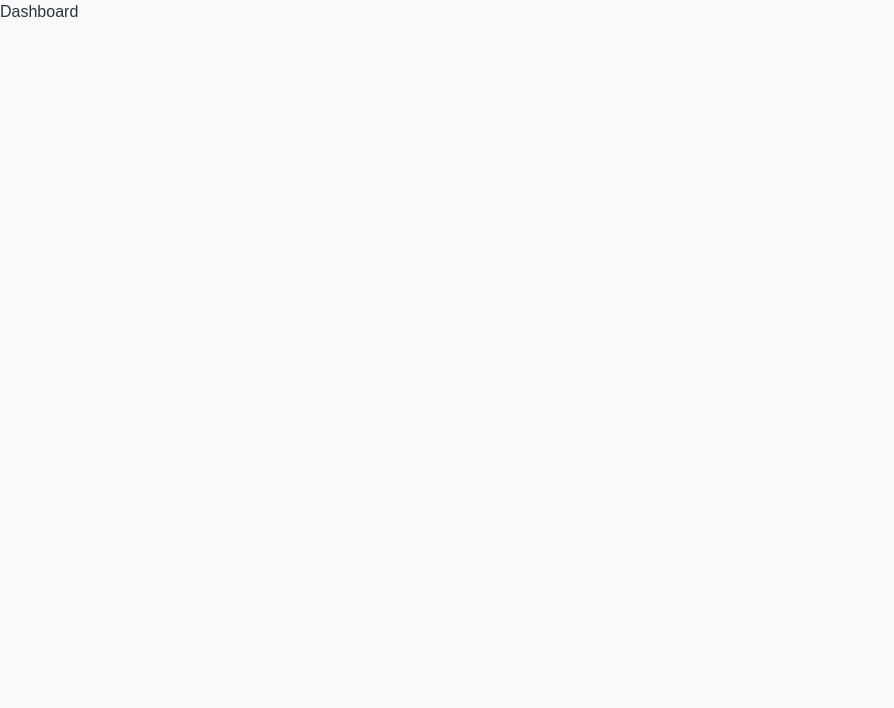
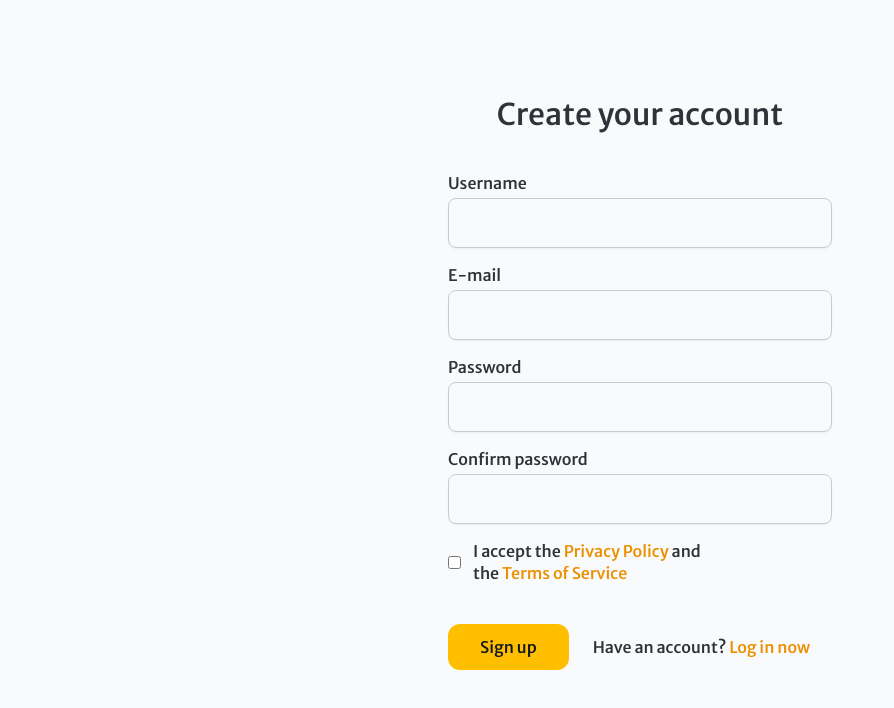
Before and after one commit to AlexanderJinoridze/multiplication-practice-app, a React (Create React App) app in the folder client/: page /account/registration in a window 1280 px wide. Before the commit this address led to /dashboard. Shown: the top 708 px of the page, without its empty margins (0-894 px from the left). Built offline with nearby package versions, Linux system fonts and the light colour scheme; the HTML template or start-up script is replaced by a standard one.

Commit message:
Add navbar draft

```diff
--- a/client/src/App.js
+++ b/client/src/App.js
@@ -1,9 +1,8 @@
 import React from "react";
 import useRoutes from "./routes";
-import { Link } from "react-router-dom";
 
 export default function App() {
-    const routes = useRoutes(true);
+    const routes = useRoutes(false);
 
     return (
         <div>
--- /dev/null
+++ b/client/src/components/Navbar.js
@@ -0,0 +1,18 @@
+import React from "react";
+import { Link } from "react-router-dom";
+
+export default function Navbar() {
+    return(
+        <nav>
+            <div>
+                <h1 className="text-2xl">Logo Placeholder</h1>
+            </div>
+            <div>
+                <Link to="/account/login">Log in</Link>
+                <span> | </span>
+                <Link to="/account/registration">Registration</Link>
+                <button></button>
+            </div>
+        </nav>
+    );
+}
--- /dev/null
+++ b/client/src/css/base.style.css
@@ -0,0 +1,187 @@
+@tailwind base;
+
+@layer base {
+    body,
+    article, section, nav, aside, header, footer, address, main,
+    p, blockquote, ol, ul, li, figure, figcaption, div, hr,
+    h1, h2, h3, h4, h5, h6,
+    a, em, strong, cite, q, dfn, abbr, time, mark, span, br, wbr, small, i, b, u, s, sub, sup, ins, del,
+    img, iframe,
+    table, tr, td, th, caption, tbody, thead, tfoot, colgroup, col,
+    form, input, textarea, label, button {
+        @apply m-0 p-0 border-0 outline-none leading-snug;
+        box-sizing: border-box;
+        vertical-align: baseline;
+        background: transparent;
+    }
+
+    html {
+        font-size: 16px;
+        font-family: 'Merriweather Sans', sans-serif;
+    }
+
+    body {
+        @apply bg-gray-50 text-gray-800 dark:text-gray-100 dark:bg-gray-800;
+    }
+
+    *:disabled {
+        cursor: not-allowed !important;
+    }
+
+    address {
+        @apply not-italic;
+    }
+
+    h1, h2, h3, h4, h5, h6, p, article, ol, ul, iframe, figure, img, blockquote, table, hr {}
+
+    ol, ul {
+        @apply pl-2;
+    }
+
+    li, caption {
+        @apply mb-3;
+    }
+
+    li:last-child {
+        @apply m-0;
+    }
+
+    figCaption {
+        @apply mt-3;
+    }
+
+    h1 {
+        @apply text-5xl;
+    }
+
+    h2 {
+        @apply text-4xl;
+    }
+
+    h3 {
+        @apply text-3xl;
+    }
+
+    h4 {
+        @apply text-2xl;
+    }
+
+    h5 {
+        @apply text-xl;
+    }
+
+    h6 {
+        @apply text-lg;
+    }
+
+    p, article, li, input, textarea, blockquote {
+        @apply text-base;
+    }
+
+    iframe, label, img, input, textarea, button, svg {
+        @apply block max-w-full;
+    }
+
+    figure {
+        @apply text-center;
+    }
+
+    figure img {
+        margin: 0 auto;
+    }
+
+    sup, sub, small {
+        @apply leading-none;
+        font-size: 80%;
+    }
+
+    sup {
+        vertical-align: super;
+    }
+
+    sub {
+        vertical-align: sub;
+    }
+
+    mark {
+        @apply pb-1 bg-yellow-50 rounded-sm italic font-bold;
+    }
+
+    a {
+        @apply text-yellow-700;
+    }
+
+    a:hover {
+        @apply text-yellow-500;
+    }
+
+    a:active {
+        @apply text-yellow-800;
+    }
+
+    .anchore-no-style a, .anchore-no-style a:hover, .anchore-no-style a:active,
+    a.no-style, a.no-style:hover, a.no-style:active {
+        @apply text-gray-800;
+    }
+
+    abbr[title], dfn[title] {
+        @apply border-b border-dotted;
+        cursor:help;
+    }
+
+    figCaption, caption {
+        @apply text-base italic text-gray-500;
+    }
+
+    table {
+        border-collapse:collapse;
+        border-spacing:0;
+        width: 100%;
+        table-layout: fixed;
+    }
+
+    td, th {
+        @apply py-1 px-6 text-left border border-solid border-gray-400;
+    }
+
+    thead, tfoot {
+        @apply bg-gray-200;
+    }
+
+    hr {
+        @apply h-1 border-t border-solid border-gray-400;
+    }
+
+    input:not([type="submit"],[type="reset"],[type="checkbox"],[type="radio"]), textarea {
+        @apply
+            border-gray-200
+            dark:border-gray-600
+            dark:bg-gray-700
+            focus:border-yellow
+            dark:focus:border-yellow-700
+            w-full
+            py-3
+            px-4
+            mt-1
+            shadow-sm
+            rounded-lg
+            border;
+    }
+
+    input:focus{
+        outline: none;
+        box-shadow: 0 0 0 .2rem rgba(255,191,0, .33);
+    }
+
+    input:not([type="submit"],[type="reset"]):disabled, textarea:disabled {
+        @apply bg-gray-100;
+    }
+
+    textarea {
+        @apply resize-none;
+    }
+
+    .text-block img {
+        @apply rounded-xl mx-auto;
+    }
+}
--- a/client/src/index.css
+++ b/client/src/index.css
@@ -1,19 +1,6 @@
-@tailwind base;
+@import url('https://fonts.googleapis.com/css2?family=Merriweather+Sans:wght@500&display=swap');
+
+@import "./css/base.style.css";
+
 @tailwind components;
 @tailwind utilities;
-
-@import url('https://fonts.googleapis.com/css2?family=Merriweather+Sans:wght@500&display=swap');
-
-body {
-    @apply bg-gray-50 text-gray-800 dark:text-gray-100 dark:bg-gray-800;
-    font-family: 'Merriweather Sans', sans-serif;
-}
-
-input:focus{
-    outline: none;
-    box-shadow: 0 0 0 .2rem rgba(255,191,0, .33);
-}
-
-a {
-    @apply text-yellow-700;
-}
--- a/client/src/pages/HomePage.js
+++ b/client/src/pages/HomePage.js
@@ -1,9 +1,10 @@
 import React from "react";
+import Navbar from "../components/Navbar";
 
 export default function HomepagePage() {
     return(
         <div>
-            <h1>Homepage</h1>
+            <Navbar />
         </div>
     );
 }
--- a/client/src/pages/RegistrationPage.js
+++ b/client/src/pages/RegistrationPage.js
@@ -7,25 +7,25 @@ export default function RegistrationPage() {
             <div className="mb-4">
                 <label htmlFor="name">
                     <span>Username</span>
-                    <input type="text" className="border-gray-200 dark:border-gray-600 dark:bg-gray-700 focus:border-yellow dark:focus:border-yellow-700 py-3 px-6 w-96 my-1 shadow-sm block rounded-lg border" />
+                    <input type="text" />
                 </label>
             </div>
             <div className="mb-4">
                 <label htmlFor="name">
                     <span>E-mail</span>
-                    <input type="text" className="border-gray-200 dark:border-gray-600 dark:bg-gray-700 focus:border-yellow dark:focus:border-yellow-700 py-3 px-6 w-96 my-1 shadow-sm block rounded-lg border" />
+                    <input type="text" />
                 </label>
             </div>
             <div className="mb-4">
                 <label htmlFor="name">
                     <span>Password</span>
-                    <input type="password" className="border-gray-200 dark:border-gray-600 dark:bg-gray-700 focus:border-yellow dark:focus:border-yellow-700 py-3 px-6 w-96 my-1 shadow-sm block rounded-lg border" />
+                    <input type="password" />
                 </label>
             </div>
             <div className="mb-4">
                 <label htmlFor="name">
                     <span>Confirm password</span>
-                    <input type="password" className="border-gray-200 dark:border-gray-600 dark:bg-gray-700 focus:border-yellow dark:focus:border-yellow-700 py-3 px-6 w-96 my-1 shadow-sm block rounded-lg border" />
+                    <input type="password" />
                 </label>
             </div>
             <div className="flex items-center mb-10">
```
